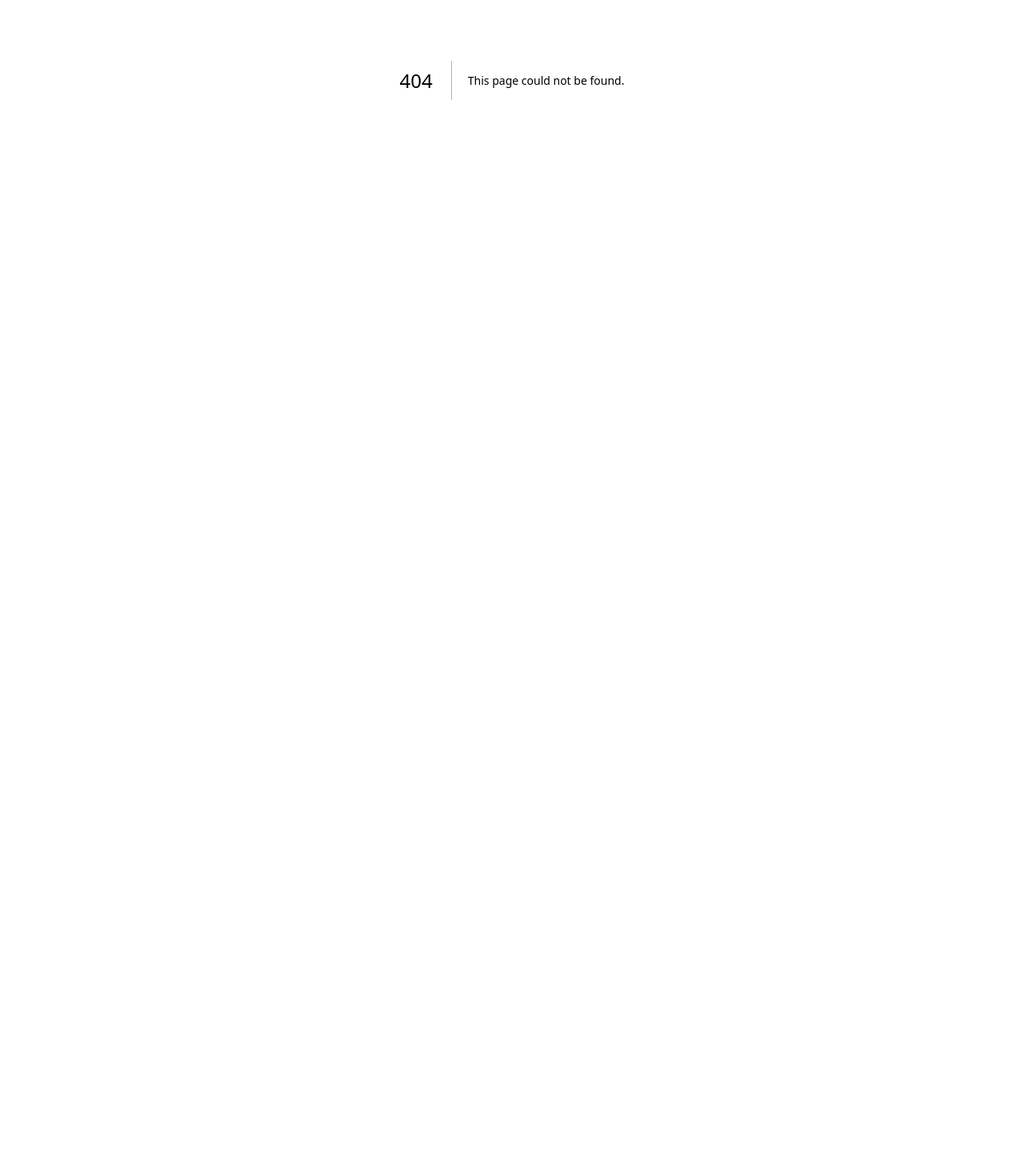
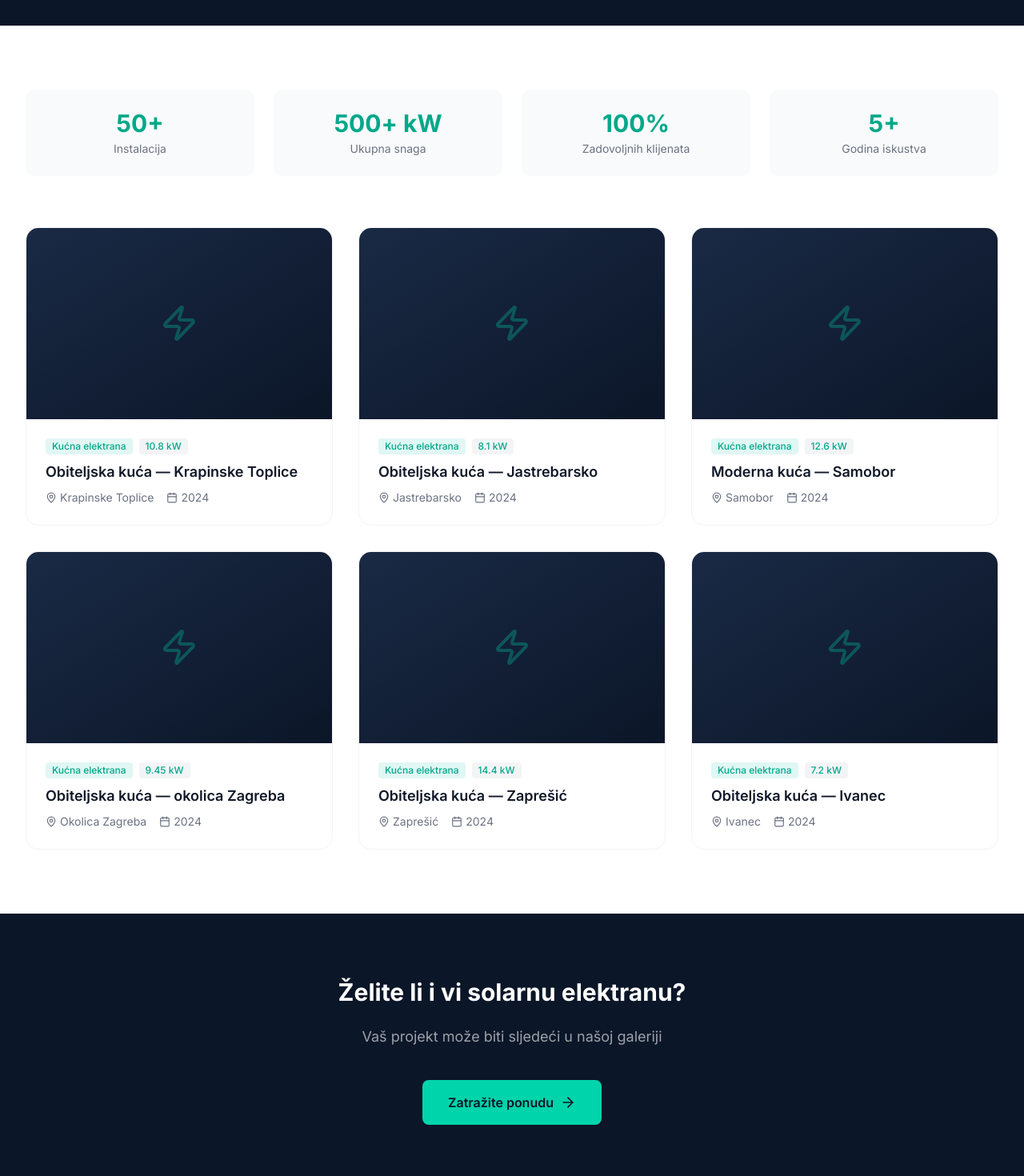
Before and after one commit to LarsoonWEB/Larson-Energy-2026-, a Next.js app: page /nasi-radovi in a window 1280 px wide. Before the commit this address had no page. Shown: the part 300-1770 px from the top of the page at 80% size. Before the commit the page ends 800 px from the top, so only its background shows below. Built offline with nearby package versions, Linux system fonts and the light colour scheme.

Commit message:
feat: add nasi-radovi gallery page with project data

```diff
--- /dev/null
+++ b/src/app/(main)/nasi-radovi/page.tsx
@@ -0,0 +1,199 @@
+"use client";
+
+import { useState } from "react";
+import Link from "next/link";
+import { MapPin, Zap, Calendar, X, ArrowRight, ChevronLeft, ChevronRight } from "lucide-react";
+
+const projects = [
+  {
+    id: 1,
+    title: "Obiteljska kuća — Krapinske Toplice",
+    location: "Krapinske Toplice",
+    power: "10.8 kW",
+    date: "2024",
+    type: "Kućna elektrana",
+    description: "Solarna elektrana na crijepu s Huawei inverterom i optimizerima.",
+    images: ["/images/projects/project-1.jpg"],
+  },
+  {
+    id: 2,
+    title: "Obiteljska kuća — Jastrebarsko",
+    location: "Jastrebarsko",
+    power: "8.1 kW",
+    date: "2024",
+    type: "Kućna elektrana",
+    description: "Elektrana na dvoslivnom krovu s pogledom na Žumberačko gorje.",
+    images: ["/images/projects/project-2.jpg"],
+  },
+  {
+    id: 3,
+    title: "Moderna kuća — Samobor",
+    location: "Samobor",
+    power: "12.6 kW",
+    date: "2024",
+    type: "Kućna elektrana",
+    description: "Full-black paneli na tamnom crijepu za estetski savršen izgled.",
+    images: ["/images/projects/project-3.jpg"],
+  },
+  {
+    id: 4,
+    title: "Obiteljska kuća — okolica Zagreba",
+    location: "Okolica Zagreba",
+    power: "9.45 kW",
+    date: "2024",
+    type: "Kućna elektrana",
+    description: "Sustav na crvenoj crijepu s pogledom na selo i prirodu.",
+    images: ["/images/projects/project-4.jpg"],
+  },
+  {
+    id: 5,
+    title: "Obiteljska kuća — Zaprešić",
+    location: "Zaprešić",
+    power: "14.4 kW",
+    date: "2024",
+    type: "Kućna elektrana",
+    description: "Velika instalacija na četveroslivnom krovu — potpuna pokrivenost.",
+    images: ["/images/projects/project-5.jpg"],
+  },
+  {
+    id: 6,
+    title: "Obiteljska kuća — Ivanec",
+    location: "Ivanec",
+    power: "7.2 kW",
+    date: "2024",
+    type: "Kućna elektrana",
+    description: "Kompaktna elektrana za optimizaciju vlastite potrošnje.",
+    images: ["/images/projects/project-6.jpg"],
+  },
+];
+
+export default function NasiRadoviPage() {
+  const [selectedProject, setSelectedProject] = useState<typeof projects[0] | null>(null);
+
+  return (
+    <>
+      <section className="bg-navy-700 py-20">
+        <div className="max-w-7xl mx-auto px-4 sm:px-6 lg:px-8 text-center">
+          <h1 className="text-4xl sm:text-5xl font-bold text-white mb-4">
+            Naši radovi
+          </h1>
+          <p className="text-lg text-white/60 max-w-2xl mx-auto">
+            Pogledajte naše solarne instalacije diljem Hrvatske
+          </p>
+        </div>
+      </section>
+
+      <section className="py-20 bg-white">
+        <div className="max-w-7xl mx-auto px-4 sm:px-6 lg:px-8">
+          {/* Stats */}
+          <div className="grid grid-cols-2 md:grid-cols-4 gap-6 mb-16">
+            {[
+              { value: "50+", label: "Instalacija" },
+              { value: "500+ kW", label: "Ukupna snaga" },
+              { value: "100%", label: "Zadovoljnih klijenata" },
+              { value: "5+", label: "Godina iskustva" },
+            ].map((stat) => (
+              <div key={stat.label} className="text-center p-6 rounded-xl bg-gray-50">
+                <div className="text-3xl font-bold text-primary-600 mb-1">{stat.value}</div>
+                <div className="text-sm text-gray-500">{stat.label}</div>
+              </div>
+            ))}
+          </div>
+
+          {/* Grid */}
+          <div className="grid grid-cols-1 md:grid-cols-2 lg:grid-cols-3 gap-8">
+            {projects.map((project) => (
+              <button
+                key={project.id}
+                onClick={() => setSelectedProject(project)}
+                className="group text-left rounded-2xl overflow-hidden border border-gray-100 hover:border-primary-400/30 hover:shadow-lg transition-all"
+              >
+                {/* Placeholder image */}
+                <div className="aspect-[16/10] bg-gradient-to-br from-navy-500 to-navy-700 flex items-center justify-center">
+                  <Zap className="w-12 h-12 text-primary-400/30" />
+                </div>
+                <div className="p-6">
+                  <div className="flex items-center gap-2 text-xs text-primary-600 font-medium mb-2">
+                    <span className="bg-primary-50 px-2 py-0.5 rounded">{project.type}</span>
+                    <span className="bg-gray-100 px-2 py-0.5 rounded">{project.power}</span>
+                  </div>
+                  <h3 className="text-lg font-semibold text-gray-900 mb-2 group-hover:text-primary-600 transition-colors">
+                    {project.title}
+                  </h3>
+                  <div className="flex items-center gap-4 text-sm text-gray-500">
+                    <span className="flex items-center gap-1">
+                      <MapPin className="w-3.5 h-3.5" />
+                      {project.location}
+                    </span>
+                    <span className="flex items-center gap-1">
+                      <Calendar className="w-3.5 h-3.5" />
+                      {project.date}
+                    </span>
+                  </div>
+                </div>
+              </button>
+            ))}
+          </div>
+        </div>
+      </section>
+
+      {/* Lightbox Modal */}
+      {selectedProject && (
+        <div className="fixed inset-0 z-50 bg-black/80 flex items-center justify-center p-4">
+          <div className="bg-white rounded-2xl max-w-2xl w-full max-h-[90vh] overflow-y-auto">
+            <div className="p-6">
+              <div className="flex items-start justify-between mb-4">
+                <div>
+                  <h2 className="text-xl font-bold text-gray-900">{selectedProject.title}</h2>
+                  <p className="text-gray-500 text-sm mt-1">{selectedProject.description}</p>
+                </div>
+                <button
+                  onClick={() => setSelectedProject(null)}
+                  className="p-2 hover:bg-gray-100 rounded-lg transition-colors"
+                >
+                  <X className="w-5 h-5" />
+                </button>
+              </div>
+              <div className="aspect-video bg-gradient-to-br from-navy-500 to-navy-700 rounded-xl flex items-center justify-center mb-6">
+                <Zap className="w-16 h-16 text-primary-400/30" />
+              </div>
+              <div className="grid grid-cols-3 gap-4 text-center">
+                <div className="p-3 bg-gray-50 rounded-lg">
+                  <div className="text-sm font-medium text-gray-900">{selectedProject.power}</div>
+                  <div className="text-xs text-gray-500">Snaga</div>
+                </div>
+                <div className="p-3 bg-gray-50 rounded-lg">
+                  <div className="text-sm font-medium text-gray-900">{selectedProject.location}</div>
+                  <div className="text-xs text-gray-500">Lokacija</div>
+                </div>
+                <div className="p-3 bg-gray-50 rounded-lg">
+                  <div className="text-sm font-medium text-gray-900">{selectedProject.date}</div>
+                  <div className="text-xs text-gray-500">Godina</div>
+                </div>
+              </div>
+            </div>
+          </div>
+        </div>
+      )}
+
+      {/* CTA */}
+      <section className="py-20 bg-navy-700">
+        <div className="max-w-4xl mx-auto px-4 sm:px-6 lg:px-8 text-center">
+          <h2 className="text-3xl font-bold text-white mb-6">
+            Želite li i vi solarnu elektranu?
+          </h2>
+          <p className="text-lg text-white/60 mb-10">
+            Vaš projekt može biti sljedeći u našoj galeriji
+          </p>
+          <Link
+            href="/ponuda"
+            className="inline-flex items-center gap-2 bg-primary-400 hover:bg-primary-300 text-navy-700 font-semibold px-8 py-4 rounded-lg transition-all"
+          >
+            Zatražite ponudu
+            <ArrowRight className="w-5 h-5" />
+          </Link>
+        </div>
+      </section>
+    </>
+  );
+}
```
